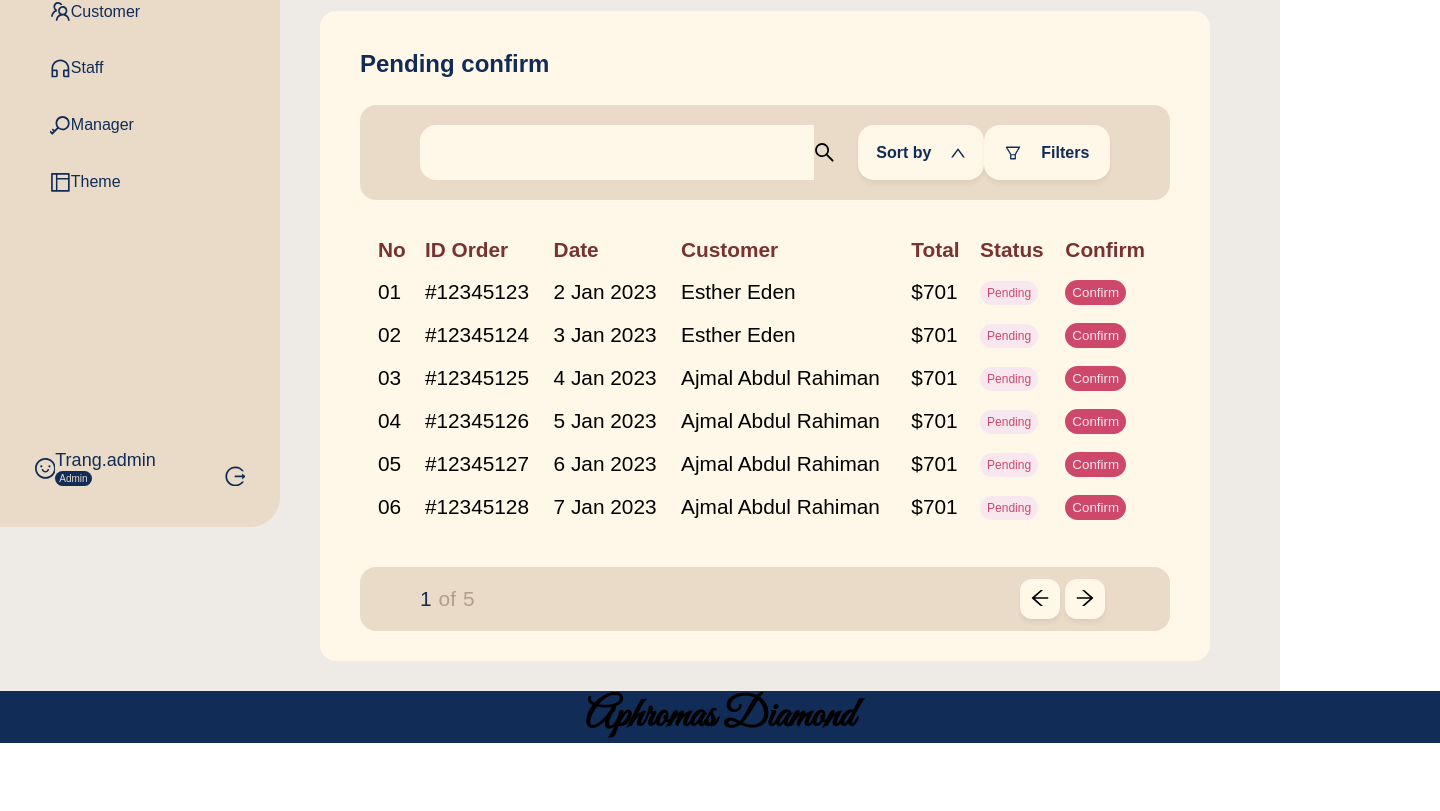
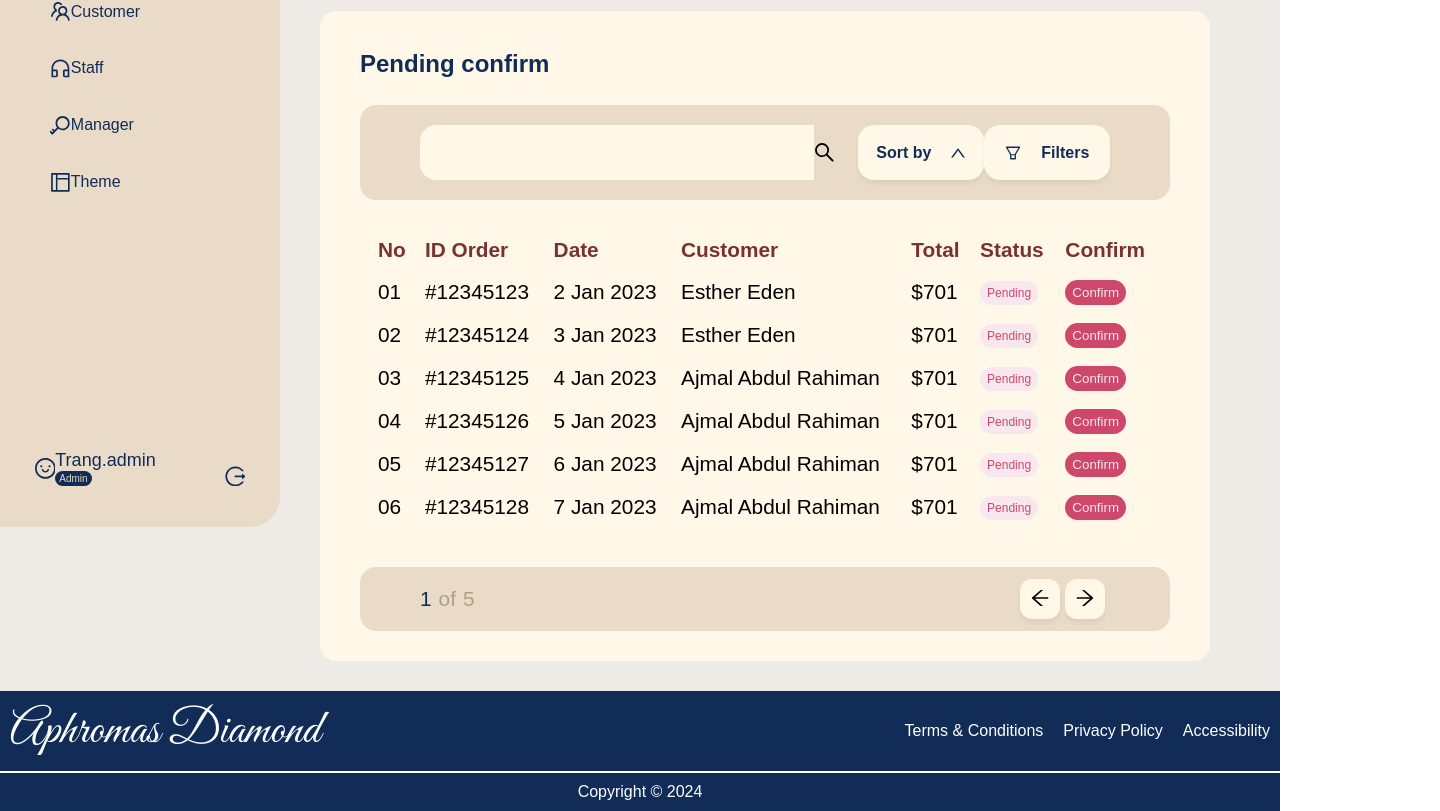
Before and after one commit to PhanLong166/AphromasDiamond_FE, a React (Vite) app: page /order in a window 1280 px wide. Shown: the part 357-1168 px from the top of the page, 1440 px wide, since content can reach past the window. Before the commit the page ends 1100 px from the top, so only its background shows below. Built offline with nearby package versions, Linux system fonts and the light colour scheme.

Commit message:
ADD - Footer Bottom

```diff
--- a/src/components/Footer/FooterBottom/FooterBottom.styled.ts
+++ b/src/components/Footer/FooterBottom/FooterBottom.styled.ts
@@ -7,15 +7,40 @@ export const BottomContainer = styled.div`
     align-items: center;
 
     background-color: ${theme.color.primary};
-    width: 1440px;
+    border-bottom: 2px solid ${theme.color.white};
+
 `;
 
 export const BottomFlexbox = styled.div`
     display: flex;
     justify-content: space-between;
+    width: 1440px;
+    padding: 10px;
 `;
 
-export const LogoName = styled.h1`
+export const LogoName = styled.p`
     font-family: "Great Vibes", cursive;
     font-style: normal;
+    font-size: 48px;
+
+    color: ${theme.color.white};
 `;
+export const PolicyArea = styled.div`
+    display: flex;
+    align-items: center;
+    gap: 20px;
+`;
+
+export const PolicyElements = styled.div`
+    font-family: "Poppins", sans-serif;
+    font-size: 16px;
+    color: ${theme.color.white};
+`;
+
+export const CopyrightFooter = styled.div`
+    background-color: ${theme.color.primary};
+    text-align: center;
+    font-size: 16px;
+    padding: 10px;
+    color: ${theme.color.white};
+`;
--- a/src/components/Footer/FooterBottom/FooterBottom.tsx
+++ b/src/components/Footer/FooterBottom/FooterBottom.tsx
@@ -8,8 +8,16 @@ const FooterBottom = () => {
                     <Styled.LogoName>
                         Aphromas Diamond
                     </Styled.LogoName>
+                    <Styled.PolicyArea>
+                        <Styled.PolicyElements>Terms & Conditions</Styled.PolicyElements>
+                        <Styled.PolicyElements>Privacy Policy</Styled.PolicyElements>
+                        <Styled.PolicyElements>Accessibility</Styled.PolicyElements>
+                    </Styled.PolicyArea>
                 </Styled.BottomFlexbox>
             </Styled.BottomContainer>
+            <Styled.CopyrightFooter>
+                Copyright © 2024
+            </Styled.CopyrightFooter>
         </>
     );
 }
```
